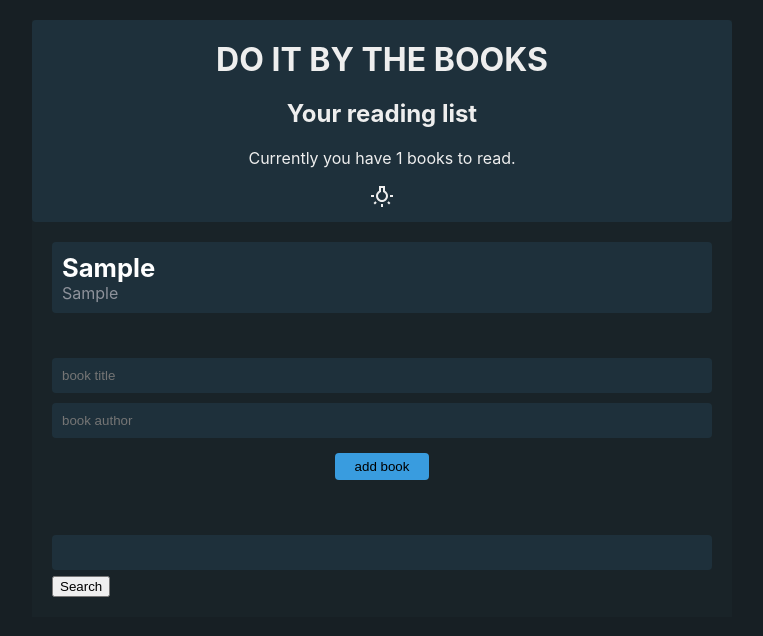
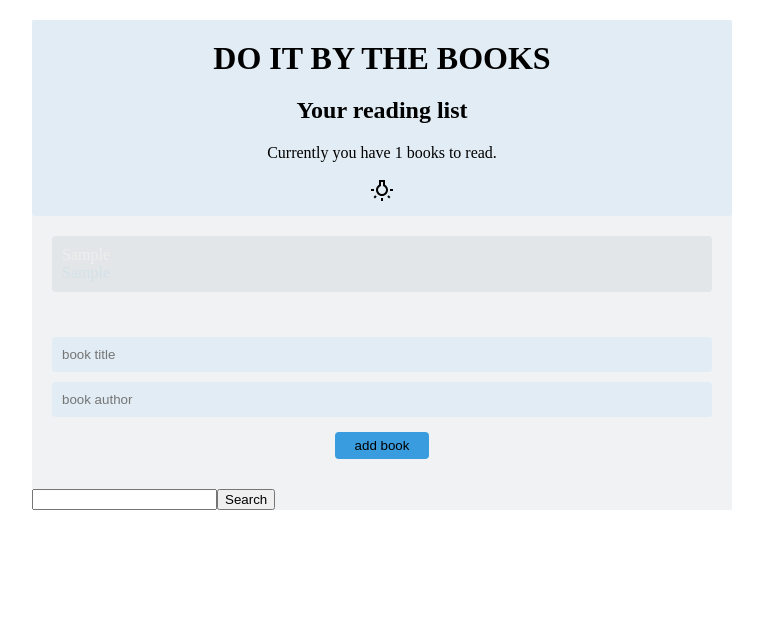
Before and after one commit to kemenykristof/book-repository, a React (Create React App) app: page / in a window 1280 px wide. Both pictures are taken after typing "Sample", "Sample" into the empty fields and a click on the input "add book". Shown: the top 636 px of the page, without its empty margins (258-1021 px from the left). Built offline with nearby package versions, Linux system fonts and the light colour scheme.

Commit message:
css refactor progress

```diff
--- a/src/App.js
+++ b/src/App.js
@@ -8,7 +8,11 @@ import BooksAPI from "./components/BooksAPI";
 
 function App() {
   return (
-    <div className="App">
+    <div className="App" style={{background: "#38526313",
+      margin: "20px auto",
+      width: "90%",
+      maxWidth: "700px",
+      color: "#eee"}}>
       <BookContextProvider>
         <ThemeContextProvider>
           <Navbar></Navbar>
--- a/src/components/BookDetails.js
+++ b/src/components/BookDetails.js
@@ -2,16 +2,33 @@ import React, { useContext } from "react";
 import { BookContext } from "../contexts/BookContext";
 import { ThemeContext } from "../contexts/ThemeContext";
 
-
 const BookDetails = ({ book }) => {
   const { removeBook } = useContext(BookContext);
-  const { books } = useContext(BookContext);
-  const { isLightTheme, light, dark } = useContext(ThemeContext);
-  const theme = isLightTheme ? light : dark;
+  const { isLightTheme, lightTheme, darkTheme } = useContext(ThemeContext);
+  const theme = isLightTheme ? lightTheme : darkTheme;
   return (
-    <li onClick={() => removeBook(book.id)}>
-      <div className="title">{book.title}</div>
-      <div className="author">{book.author}</div>
+    <li
+      style={{
+        background: theme.appBackground,
+        borderRadius: "4px",
+        padding: "10px",
+        cursor: "pointer",
+        margin: "10px 0"
+      }}
+      onClick={() => removeBook(book.id)}
+    >
+      <div
+        stlye={{ fontWeight: "bold", color: theme.font, fontSize: "1.6em" }}
+        className="title"
+      >
+        {book.title}
+      </div>
+      <div
+        style={{ fontSize: "1em", color: theme.inputColor }}
+        className="author"
+      >
+        {book.author}
+      </div>
     </li>
   );
 };
--- a/src/components/BookForm.js
+++ b/src/components/BookForm.js
@@ -15,11 +15,18 @@ const NewBookForm = () => {
     setAuthor("");
   };
   return (
-    <form
-      onSubmit={handleSubmit}
-
-    >
+    <form style={{ padding: "20px" }} onSubmit={handleSubmit}>
       <input
+        style={{
+          width: "100%",
+          padding: "10px",
+          boxSizing: "border-box",
+          margin: "5px 0",
+          borderRadius: "4px",
+          background: "#4bb3f917",
+          color: "#fff",
+          border: "0"
+        }}
         type="text"
         placeholder="book title"
         value={title}
@@ -27,13 +34,34 @@ const NewBookForm = () => {
         required
       />
       <input
+        style={{
+          width: "100%",
+          padding: "10px",
+          boxSizing: "border-box",
+          margin: "5px 0",
+          borderRadius: "4px",
+          background: "#4bb3f917",
+          color: "#fff",
+          border: "0"
+        }}
         type="text"
         placeholder="book author"
         value={author}
         onChange={e => setAuthor(e.target.value)}
         required
       />
-      <input type="submit" value="add book" />
+      <input
+        style={{
+          margin: "10px auto",
+          background: "#399cdf",
+          border: "0",
+          borderRadius: "4px",
+          padding: "6px 20px",
+          display: "block"
+        }}
+        type="submit"
+        value="add book"
+      />
     </form>
   );
 };
--- a/src/components/BookList.js
+++ b/src/components/BookList.js
@@ -8,18 +8,17 @@ const BookList = () => {
   const { isLightTheme, darkTheme, lightTheme } = useContext(ThemeContext);
   const theme = isLightTheme ? lightTheme : darkTheme;
   return books.length ? (
-    <div
-      className="book-list"
-
-    >
-      <ul >
+    <div className="book-list" style={{ margin: "20px" }}>
+      <ul style={{ padding: "0", listStyleType: "none" }}>
         {books.map(book => {
           return <BookDetails book={book} key={book.id} />;
         })}
       </ul>
     </div>
   ) : (
-    <div className="empty">No books to read</div>
+    <div style={{ margin: "20px", textAlign: "center" }} className="empty">
+      No books to read
+    </div>
   );
 };
 
--- a/src/components/Navbar.js
+++ b/src/components/Navbar.js
@@ -7,12 +7,21 @@ const Navbar = () => {
   const { books } = useContext(BookContext);
   const { isLightTheme, darkTheme, lightTheme } = useContext(ThemeContext);
   const theme = isLightTheme ? lightTheme : darkTheme;
+
+  const style = {
+    padding: "10px 20px",
+    textAlign: "center",
+    background: "#4bb3f917",
+    borderRadius: "4px",
+    color: "black"
+  };
+
   return (
-    <div className="navbar">
-      <h1>DO IT BY THE BOOKS</h1>
+    <div className="navbar" style={style}>
+      <h1 style={{ margin: "10px 0" }}>DO IT BY THE BOOKS</h1>
       <h2>Your reading list</h2>
       <p>Currently you have {books.length} books to read.</p>
-      <ThemeToggle></ThemeToggle>
+      <ThemeToggle/>
     </div>
   );
 };
--- a/src/contexts/ThemeContext.js
+++ b/src/contexts/ThemeContext.js
@@ -4,16 +4,15 @@ export const ThemeContext = createContext();
 
 const ThemeContextProvider = props => {
   const [lightTheme] = useState({
-    font: "#555",
-    ui: "#f7e590",
-    bg: "#f5cd6d"
+    bodyBackground: "#f5cd6d",
+    appBackground: "#f7e590",
+    navbarColor: "#4bb3f917",
+    font: "black",
+    inputColor: "#4bb3f917",
+    submitButton: "#399cdf"
   });
+
   const [darkTheme] = useState({
-    font: "white",
-    ui: "#202040",
-    bg: "#202060"
-  });
-  const [newDarkTheme] = useState({
     font: "white",
     bodyBackground: "#171f24",
     appBackground: "#38526313",
--- a/src/index.css
+++ b/src/index.css
@@ -1,78 +1,4 @@
-body {
-  margin: 0;
-  font-family: -apple-system, BlinkMacSystemFont, "Segoe UI", "Roboto", "Oxygen",
-    "Ubuntu", "Cantarell", "Fira Sans", "Droid Sans", "Helvetica Neue",
-    sans-serif;
-  -webkit-font-smoothing: antialiased;
-  -moz-osx-font-smoothing: grayscale;
-  background: #171f24;
-}
-.App {
-  background: #38526313;
-  margin: 20px auto;
-  width: 90%;
-  max-width: 700px;
-  color: #eee;
-}
-.navbar {
-  padding: 10px 20px;
-  text-align: center;
-  background: #4bb3f917;
-  border-radius: 4px;
-}
-.navbar h1 {
-  margin: 10px 0;
-}
-.book-list {
-  margin: 20px;
-}
-.book-list ul {
-  padding: 0;
-  list-style-type: none;
-}
-.book-list li {
-  background: #4bb3f917;
-  border-radius: 4px;
-  padding: 10px;
-  cursor: pointer;
-  margin: 10px 0;
-}
 .book-list li:hover {
   opacity: 0.2;
   text-decoration: line-through;
 }
-.book-list .title {
-  font-weight: bold;
-  color: #fff;
-  font-size: 1.6em;
-}
-.book-list .author {
-  font-size: 1em;
-  color: rgb(142, 146, 155);
-}
-.empty {
-  margin: 20px;
-  text-align: center;
-}
-
-form {
-  padding: 20px;
-}
-input[type="text"] {
-  width: 100%;
-  padding: 10px;
-  box-sizing: border-box;
-  margin: 5px 0;
-  border-radius: 4px;
-  background: #4bb3f917;
-  color: #fff;
-  border: 0;
-}
-input[type="submit"] {
-  margin: 10px auto;
-  background: #399cdf;
-  border: 0;
-  border-radius: 4px;
-  padding: 6px 20px;
-  display: block;
-}
```
Also changed, not shown: src/components/AppContainer.js (added).
